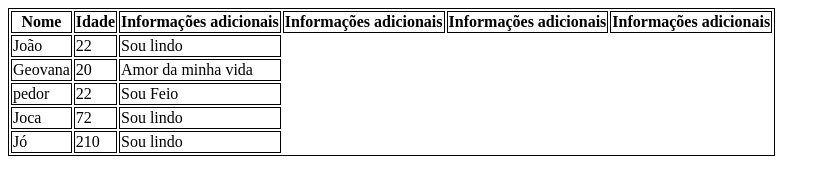
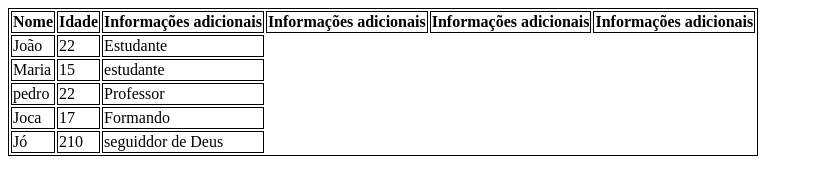
Before and after one commit to Phelipe-Freitas/aula-tabela, a plain HTML site: page 1ndex.html.html in a window 1280 px wide. Shown: the whole page, without its empty margins (0-830 px from the left). Drawn offline with Linux system fonts and the light colour scheme.

Commit message:
Algumas alterações em nomes e ocupações e idades

```diff
--- a/1ndex.html.html
+++ b/1ndex.html.html
@@ -27,27 +27,27 @@
             <tr>
                 <td>João</td>
                 <td>22</td>
-                <td>Sou lindo</td>
+                <td>Estudante</td>
               </tr>
               <tr>
-                <td>Geovana</td>
-                    <td>20</td>
-                <td>Amor da minha vida</td>
+                <td>Maria</td>
+                    <td>15</td>
+                <td>estudante</td>
               </tr>
               <tr>
-                <td>pedor</td>
+                <td>pedro</td>
                 <td>22</td>
-                <td>Sou Feio</td>
+                <td>Professor</td>
               </tr>
               <tr>
                 <td>Joca</td>
-                <td>72</td>
-                <td>Sou lindo</td>
+                <td>17</td>
+                <td>Formando</td>
               </tr>
               <tr>
                 <td>Jó</td>
                 <td>210</td>
-                <td>Sou lindo</td>
+                <td>seguiddor de Deus</td>
               </tr>
         </tbody>
 
```
